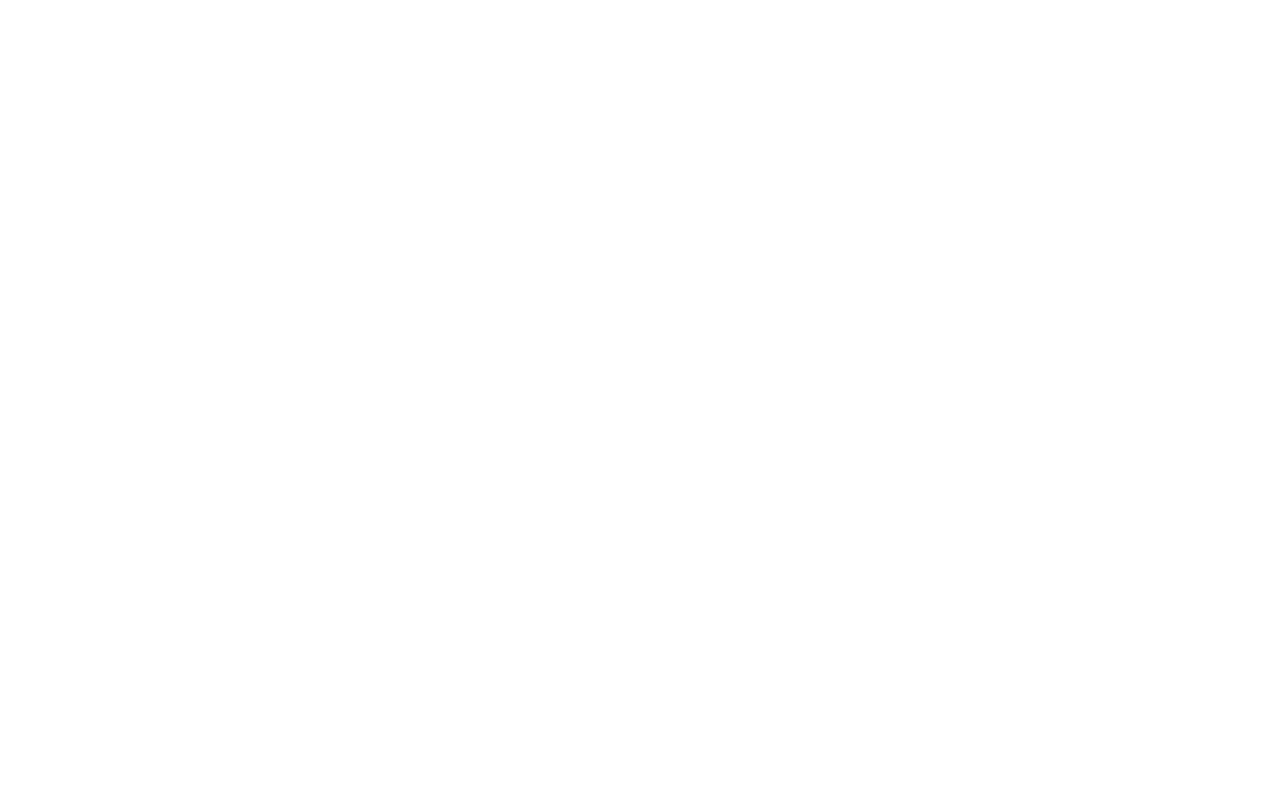
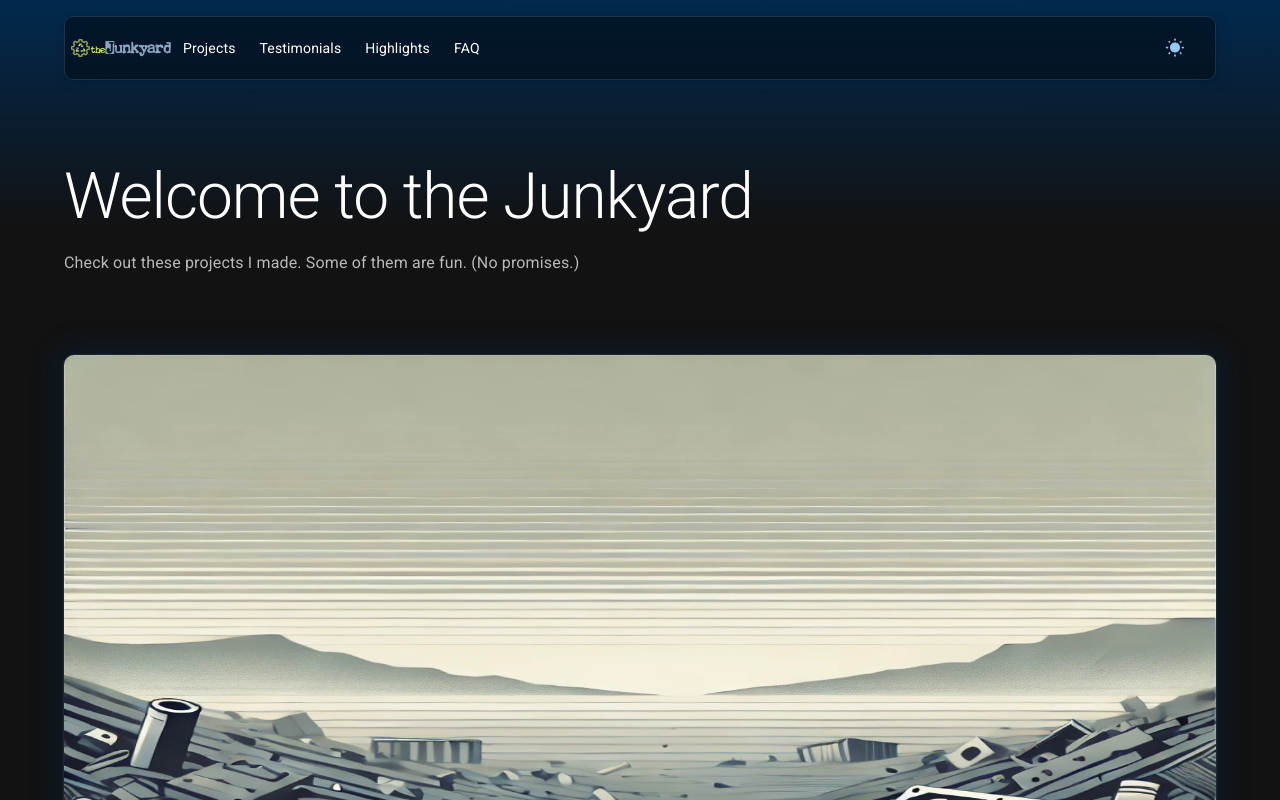
Before and after one commit to yummydirtx/theJunkyard, a React (Create React App) app: page /about in a window 1280 px wide. Before the commit this address had no page. Shown: the top 800 px of the page. Built offline with nearby package versions, Linux system fonts and the light colour scheme.

Commit message:
created /about link with hero as template

```diff
--- a/src/AboutMe.js
+++ b/src/AboutMe.js
@@ -9,14 +9,8 @@
 import ToggleButtonGroup from '@mui/material/ToggleButtonGroup';
 import AutoAwesomeRoundedIcon from '@mui/icons-material/AutoAwesomeRounded';
 import AppAppBar from './components/AppAppBar';
-import Hero from './components/Hero';
-import LogoCollection from './components/LogoCollection';
-import Highlights from './components/Highlights';
-import Pricing from './components/Pricing';
-import Features from './components/Features';
-import Testimonials from './components/Testimonials';
-import FAQ from './components/FAQ';
 import Footer from './components/Footer';
+import Me from './components/Me';
 
 function useTitle(title) {
     React.useEffect(() => {
@@ -70,9 +64,9 @@
     toggleCustomTheme: PropTypes.func.isRequired,
   };
 
-  export default function LandingPage() {
-    useTitle('theJunkyard: Landing Page');
-    const [mode, setMode] = React.useState('light');
+  export default function AboutMe() {
+    useTitle('theJunkyard: About Me');
+    const [mode, setMode] = React.useState('dark');
     const defaultTheme = createTheme({ palette: { mode } });
 
     const toggleColorMode = () => {
@@ -83,16 +77,8 @@
       <ThemeProvider theme={defaultTheme}>
         <CssBaseline />
         <AppAppBar mode={mode} toggleColorMode={toggleColorMode} />
-        <Hero />
         <Box sx={{ bgcolor: 'background.default' }}>
-          <LogoCollection />
-          <Features />
-          <Divider />
-          <Testimonials />
-          <Divider />
-          <Highlights />
-          <Divider />
-          <FAQ />
+          <Me />
           <Divider />
           <Footer />
         </Box>
--- a/src/App.js
+++ b/src/App.js
@@ -6,26 +6,16 @@
 import ProTip from './ProTip';
 import LandingPage from './LandingPage';
 import { ThemeProvider } from '@mui/material/styles';
-import { Route, Routes } from 'react-router-dom';
-
-
-function Copyright() {
-  return (
-    <Typography variant="body2" color="text.secondary" align="center">
-      {'Copyright © '}
-      <Link color="inherit" href="https://mui.com/">
-        Your Website
-      </Link>{' '}
-      {new Date().getFullYear()}
-      {'.'}
-    </Typography>
-  );
-}
+import { BrowserRouter, Route, Routes } from 'react-router-dom';
+import AboutMe from './AboutMe';
 
 export default function App() {
   return (
-    <Routes>
-      <Route path='/' element={<LandingPage />} />
-    </Routes>
+    <BrowserRouter>
+      <Routes>
+        <Route path='/' element={<LandingPage />} />
+        <Route path='/about' element={<AboutMe />} />
+      </Routes>
+    </BrowserRouter>
   );
 }
--- /dev/null
+++ b/src/components/Me.js
@@ -0,0 +1,80 @@
+import * as React from 'react';
+import { alpha } from '@mui/material';
+import Box from '@mui/material/Box';
+import Button from '@mui/material/Button';
+import Container from '@mui/material/Container';
+import Link from '@mui/material/Link';
+import Stack from '@mui/material/Stack';
+import TextField from '@mui/material/TextField';
+import Typography from '@mui/material/Typography';
+import lands from '../assets/junkyard.webp';
+
+export default function Me() {
+  return (
+    <Box
+      id="me"
+      sx={(theme) => ({
+        width: '100%',
+        backgroundImage:
+          theme.palette.mode === 'light'
+            ? 'linear-gradient(180deg, #CEE5FD, #FFF)'
+            : `linear-gradient(#02294F, ${alpha('#090E10', 0.0)})`,
+        backgroundSize: '100% 20%',
+        backgroundRepeat: 'no-repeat',
+      })}
+    >
+      <Container
+        sx={{
+          display: 'flex',
+          flexDirection: 'column',
+          alignItems: 'left',
+          pt: { xs: 14, sm: 20 },
+          pb: { xs: 8, sm: 12 },
+        }}
+      >
+        <Stack spacing={2} useFlexGap sx={{ width: { xs: '100%', sm: '100%' } }}>
+          <Typography
+            variant="h1"
+            sx={{
+              display: 'flex',
+              flexDirection: { xs: 'column', md: 'row' },
+              alignSelf: 'left',
+              textAlign: 'left',
+              fontSize: 'clamp(3.5rem, 10vw, 4rem)',
+            }}
+          >
+            Welcome to the Junkyard
+          </Typography>
+          <Typography
+            textAlign="left"
+            color="text.secondary"
+            sx={{ alignSelf: 'left', width: { sm: '100%', md: '80%' } }}
+          >
+            Check out these projects I made. Some of them are fun. (No promises.)
+          </Typography>
+        </Stack>
+        <Box
+          component="img"
+          id="image"
+          sx={(theme) => ({
+            mt: { xs: 8, sm: 10 },
+            alignSelf: 'center',
+            height: { xs: 200, sm: 700 },
+            width: '100%',
+            borderRadius: '10px',
+            outline: '1px solid',
+            outlineColor:
+              theme.palette.mode === 'light'
+                ? alpha('#BFCCD9', 0.5)
+                : alpha('#9CCCFC', 0.1),
+            boxShadow:
+              theme.palette.mode === 'light'
+                ? `0 0 12px 8px ${alpha('#9CCCFC', 0.2)}`
+                : `0 0 24px 12px ${alpha('#033363', 0.2)}`,
+          })}
+          src = {lands}
+        />
+      </Container>
+    </Box>
+  );
+}
--- a/src/index.js
+++ b/src/index.js
@@ -4,13 +4,9 @@
 import { ThemeProvider } from '@mui/material/styles';
 import App from './App';
 import theme from './theme';
-import { BrowserRouter } from 'react-router-dom';
 
-const rootElement = document.getElementById('root');
-const root = ReactDOM.createRoot(rootElement);
+const root = ReactDOM.createRoot(document.getElementById('root'));
 
 root.render(
-  <BrowserRouter>
-    <App />
-  </BrowserRouter>
+  <App />
 );
```
